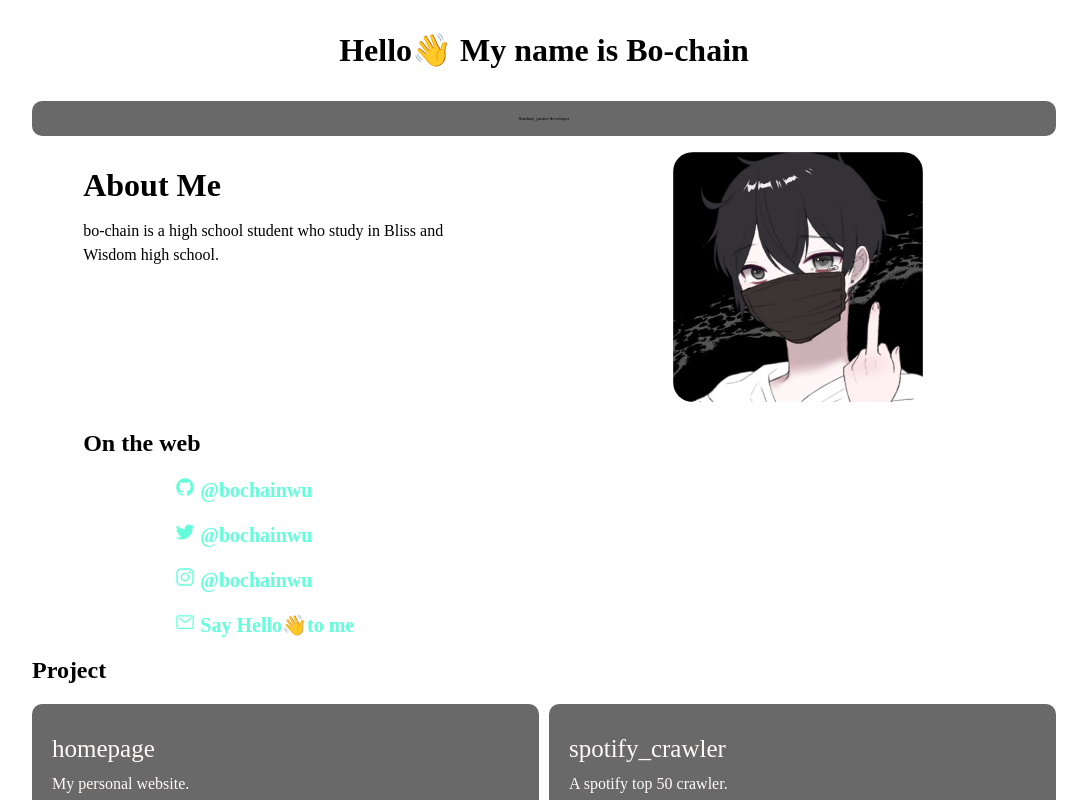
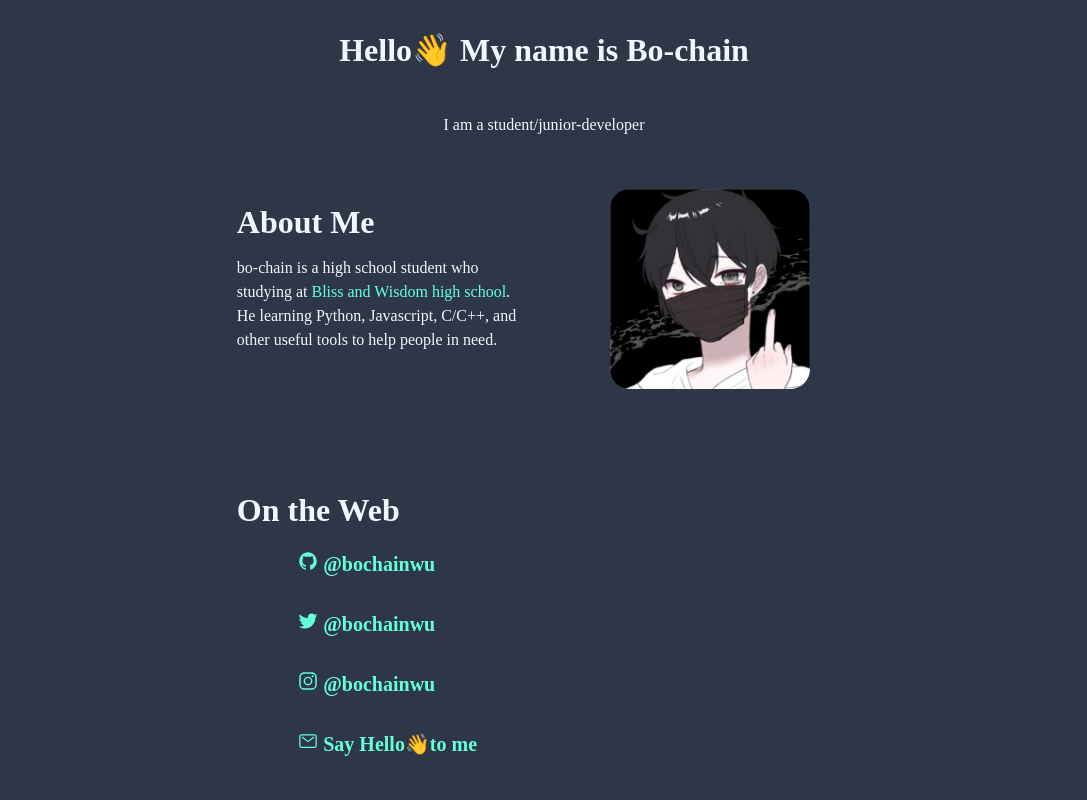
Before and after one commit to cantpr09ram/homepage, a React (Create React App) app: page / in a window 1280 px wide. Shown: the top 800 px of the page, without its empty margins (96-1183 px from the left). Built offline with nearby package versions, Linux system fonts and the light colour scheme.

Commit message:
v 1.0 finished

```diff
--- a/package.json
+++ b/package.json
@@ -1,6 +1,6 @@
 {
   "name": "homepage",
-  "version": "0.1.0",
+  "version": "1.0",
   "private": true,
   "dependencies": {
     "@emotion/react": "^11.7.1",
--- a/src/App.js
+++ b/src/App.js
@@ -18,7 +18,7 @@ const App = () => {
     <Theme >
       <Hello />
       <About wininfo = {winsize} />
-      <OnTheWeb />
+      <OnTheWeb wininfo = {winsize} />
       <Project wininfo = {winsize} />
       <Footer />
     </Theme>
--- a/src/components/About.js
+++ b/src/components/About.js
@@ -1,15 +1,7 @@
 import React from "react";
 import styled from "@emotion/styled";
 import Me from './img/bochain.png';
-
-const Container = styled.p`
-    display: flex;
-    gap: 96px;
-    justify-content: center;
-    padding-left: 5%;
-    padding-right: 5%;
-    line-height:40px;
-`;
+import {Container2, Title} from './Constants';
 
 const AboutInfo = styled.div`
     flex-basis: ${({ size }) => (size === "tablet" ? 'auto' : '60%')};
@@ -18,18 +10,6 @@ const AboutInfo = styled.div`
     line-height: 24px;
     flex-direction: column;
     overflow: hidden;
-`;
-
-const Title = styled.h1`
-    text-align: ${({ size }) => (size === "tablet" ? 'center' : '')};
-    font-size: 16px;
-    font-size: 2em;
-    margin-block-start: 0.67em;
-    margin-block-end: 0.67em;
-    margin-inline-start: 0px;
-    margin-inline-end: 0px;
-    font-weight: bold;
-    line-height: 24px;
 `;
 
 const AboutText = styled.div`
@@ -43,7 +23,6 @@ const AboutText = styled.div`
 const AboutPic = styled.div`
     display: ${({ size }) => (size === "tablet" ? 'none' : 'flex')};
     flex-basis: 60%;
-    gap: 96px;
     justify-content: center;
     width: 100%;
     height: 100%;
@@ -54,25 +33,26 @@ const PicWarper = styled.img`
     border-radius:20px;
     margin-bottom: 8px;
 `;
-//const school_url = "http://www.bwjh.ylc.edu.tw/";
+const school_url = "http://www.bwjh.ylc.edu.tw/";
 
-//
+
 const About = (props) => {
     const size = props.wininfo;
     return(
         <>
-            <Container>
+            <Container2>
                 <AboutInfo size={size}>
                     <AboutText>
                         <Title size={size}>About Me</Title>
-                        <div>bo-chain is a high school student who study in Bliss and Wisdom high school.</div>
+                        <div>bo-chain is a high school student who studying at <a href={school_url}>Bliss and Wisdom high school</a>.
+                        <br></br>He learning Python, Javascript, C/C++, and other useful tools to help people in need.</div>
                     </AboutText>
                 </AboutInfo>
                 <AboutPic size={size} >
-                    <PicWarper src={Me} width="250" height="250"></PicWarper>
+                    <PicWarper src={Me} width="200" height="200"></PicWarper>
                 </AboutPic>
 
-            </Container>
+            </Container2>
         </>
     );
 }
--- /dev/null
+++ b/src/components/Constants.js
@@ -0,0 +1,42 @@
+import React from "react";
+import styled from "@emotion/styled";
+
+const Container2 = styled.div`
+    display: flex;
+    gap:50px;
+    justify-content: center;
+    padding-top: 20px;
+    padding-bottom: 20px;
+    padding-left: 20%;
+    padding-right: 20%;
+    padding-top: 40px;
+    padding-bottom: 40px;
+    line-height:40px;
+`;
+
+const Title = styled.h6`
+    text-align: ${({ size }) => (size === "tablet" ? 'center' : 'left')};
+    font-size: 16px;
+    font-size: 2em;
+    line-height: 24px;
+    margin-block-start: 0.67em;
+    margin-block-end: 0.67em;
+    margin-inline-start: 0px;
+    margin-inline-end: 0px;
+    line-height: 24px;
+`;
+
+const Container1 = styled.div`
+    gap: 96px;
+    justify-content: center;
+    padding-top: 20px;
+    padding-bottom: 20px;
+    padding-left: 20%;
+    padding-right: 20%;
+    padding-top: 40px;
+    padding-bottom: 40px;
+    line-height:40px;
+`;
+
+
+export {Container1, Container2, Title};
--- a/src/components/Hello.js
+++ b/src/components/Hello.js
@@ -7,20 +7,21 @@ const Name = styled.h1`
     text-align: center;
 
 `;
-const Career = styled.p`
-    flexWrap: "wrap";
-    font-size: 5px;
-    background-color: #696969;
+const Career = styled.div`
+    font-size: 16px;
     text-align: center;
-    padding: 15px;
+    padding-top: 15px;
+    padding-bottom: 15px;
     border-radius:10px;
+
+
 `;
 
 const Hello = () =>{
     return(
         <>
             <Name>Hello👋 My name is Bo-chain</Name>
-            <Career>Student, junior-developer </Career>
+            <Career>I am a student/junior-developer </Career>
         </>
     );
 }
--- a/src/components/OnTheWeb.js
+++ b/src/components/OnTheWeb.js
@@ -1,13 +1,9 @@
 import React from "react";
 import styled from "@emotion/styled";
 import { IoLogoInstagram, IoLogoTwitter, IoLogoGithub, IoMailOutline } from "react-icons/io5";
+import { Title, Container1 } from "./Constants";
 
-const Container = styled.div`
-    gap: 96px;
-    justify-content: center;
-    padding-left: 5%;
-    padding-right: 5%;
-`;
+
 
 const LinkList = styled.div`
 padding-left:10%;
@@ -18,18 +14,22 @@ font-size: 20px;
 color: #64ffda;
 `;
 
-const OnTheWeb = () =>{
+const OnTheWeb = (props) =>{
+    const size = props.wininfo;
+
     return(
-        <Container>
-        <h2>On the web</h2>
-        <LinkList>
-            <Link><IoLogoGithub></IoLogoGithub><a rel="noreferrer" href="https://github.com/bochainwu" target="_blank">  @bochainwu</a></Link>
-            <Link><IoLogoTwitter></IoLogoTwitter><a rel="noreferrer" href="https://twitter.com/bochianwu" target="_blank">  @bochainwu</a></Link>
-            <Link><IoLogoInstagram></IoLogoInstagram><a rel="noreferrer" href="https://twitter.com/bochianwu" target="_blank">  @bochainwu</a></Link>
-            <Link><IoMailOutline></IoMailOutline><a rel="noreferrer" href="mailto:bochainwu@gmail.com" target="_blank"> Say Hello👋to me</a></Link>
+        <Container1>
+        <Title size={size} >On the Web</Title>
+            <div>
+            <LinkList>
+                <Link><IoLogoGithub></IoLogoGithub><a rel="noreferrer" href="https://github.com/bochainwu" target="_blank">  @bochainwu</a></Link>
+                <Link><IoLogoTwitter></IoLogoTwitter><a rel="noreferrer" href="https://twitter.com/bochianwu" target="_blank">  @bochainwu</a></Link>
+                <Link><IoLogoInstagram></IoLogoInstagram><a rel="noreferrer" href="https://twitter.com/bochianwu" target="_blank">  @bochainwu</a></Link>
+                <Link><IoMailOutline></IoMailOutline><a rel="noreferrer" href="mailto:bochainwu@gmail.com" target="_blank"> Say Hello👋to me</a></Link>
+            </LinkList>
+            </div>
+        </Container1>
 
-        </LinkList>
-        </Container>
     );
 };
 
--- a/src/components/Project.js
+++ b/src/components/Project.js
@@ -1,5 +1,6 @@
 import React from "react";
 import styled  from "@emotion/styled";
+import {Container1, Title} from "./Constants";
 
 const Container = styled.div`
     padding-bottom: 20px;
@@ -63,10 +64,10 @@ const Project = (props) =>{
     };
 
     return(
-        <>
-            <h2>Project</h2>
+        <Container1>
+             <Title size= {size}>Project</Title>
             <Container size={size}>
-                {Object.keys(projects).map((key) =>(
+            {Object.keys(projects).map((key) =>(
                     <ProjectUrl key={key} href={projects[key]["link"]}>
                     <ProjectCard>
                         <ProjectName >{key}</ProjectName>
@@ -77,8 +78,9 @@ const Project = (props) =>{
                     </ProjectUrl>
                 )
                 )}
+
             </Container>
-        </>
+        </Container1>
 
 
     );
--- a/src/components/useRWD.js
+++ b/src/components/useRWD.js
@@ -4,7 +4,7 @@ const useRWD=()=>{
     const [mobile,setMobile] = useState("");
 
     const handleRWD=()=>{
-        if(window.innerWidth>=768)
+        if(window.innerWidth>=821)
             setMobile("PC");
         else
             setMobile("tablet");
--- a/src/index.css
+++ b/src/index.css
@@ -1,11 +1,11 @@
-@import-normalize;
-
 html,
 body {
   margin: 0;
   padding: 0;
   height: 100%;
   width: 100%;
+  color: aliceblue;
+  background-color: #2D3748;
 }
 
 #root {
```
Also changed, not shown: src/components/Const.js (deleted, +0 -25 lines).
